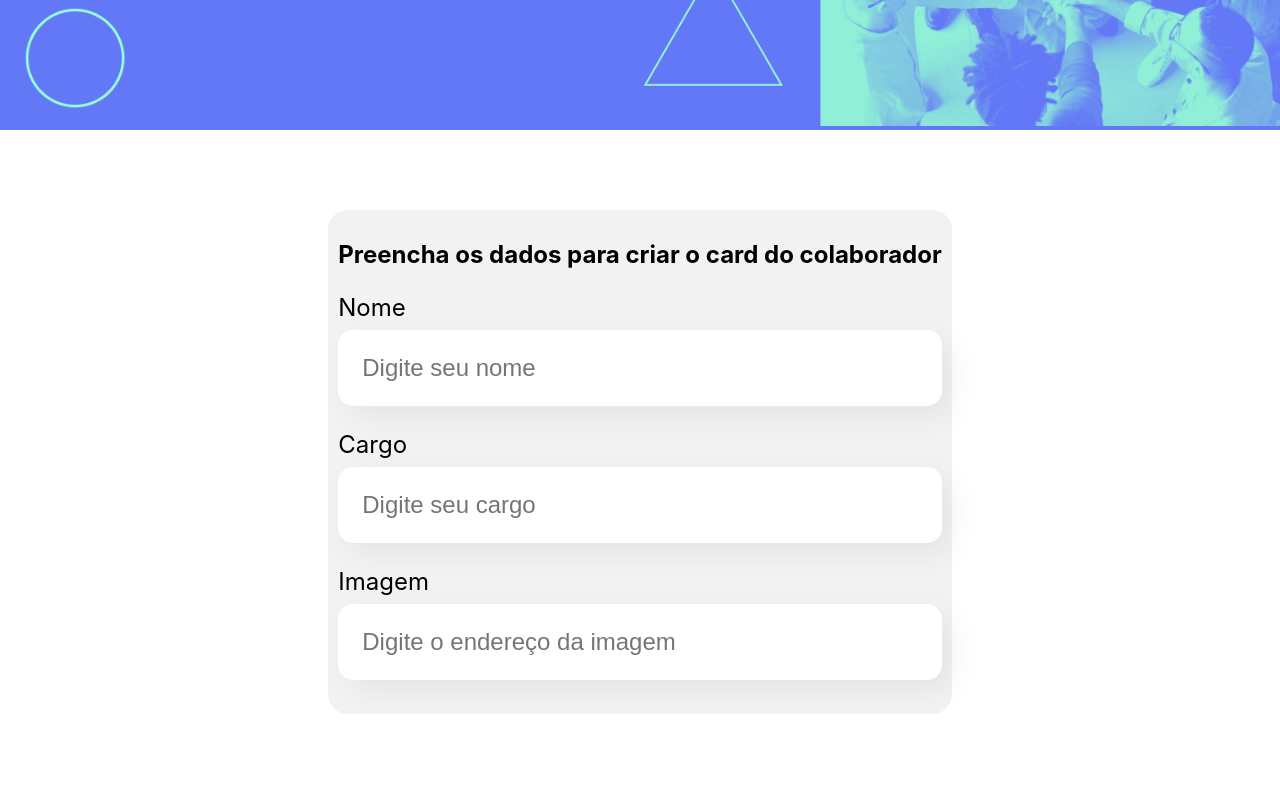
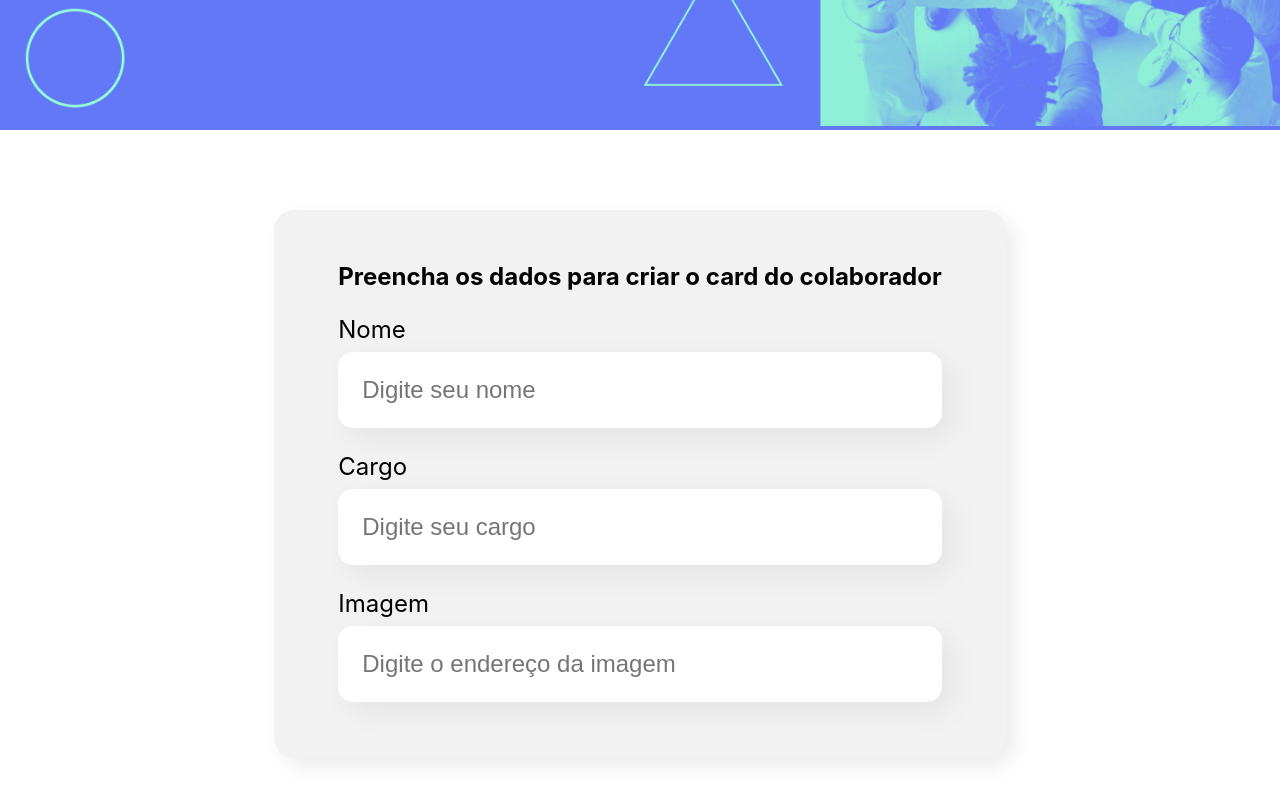
Before and after one commit to diego-tavares/organo, a React (Create React App) app: page / in a window 1280 px wide. Shown: the part 368-1168 px from the top of the page. Built offline with nearby package versions, Linux system fonts and the light colour scheme.

Commit message:
aula 01-08

```diff
--- a/src/componentes/formulario/formulario.css
+++ b/src/componentes/formulario/formulario.css
@@ -8,5 +8,6 @@
     max-width: 80%;
     background-color: #F2F2F2;
     border-radius: 20px;
-    padding: 10px;
+    padding: 32px 64px;
+    box-shadow: 8px 8px 20px rgba(0, 0, 0, 0.08);
 }
```
